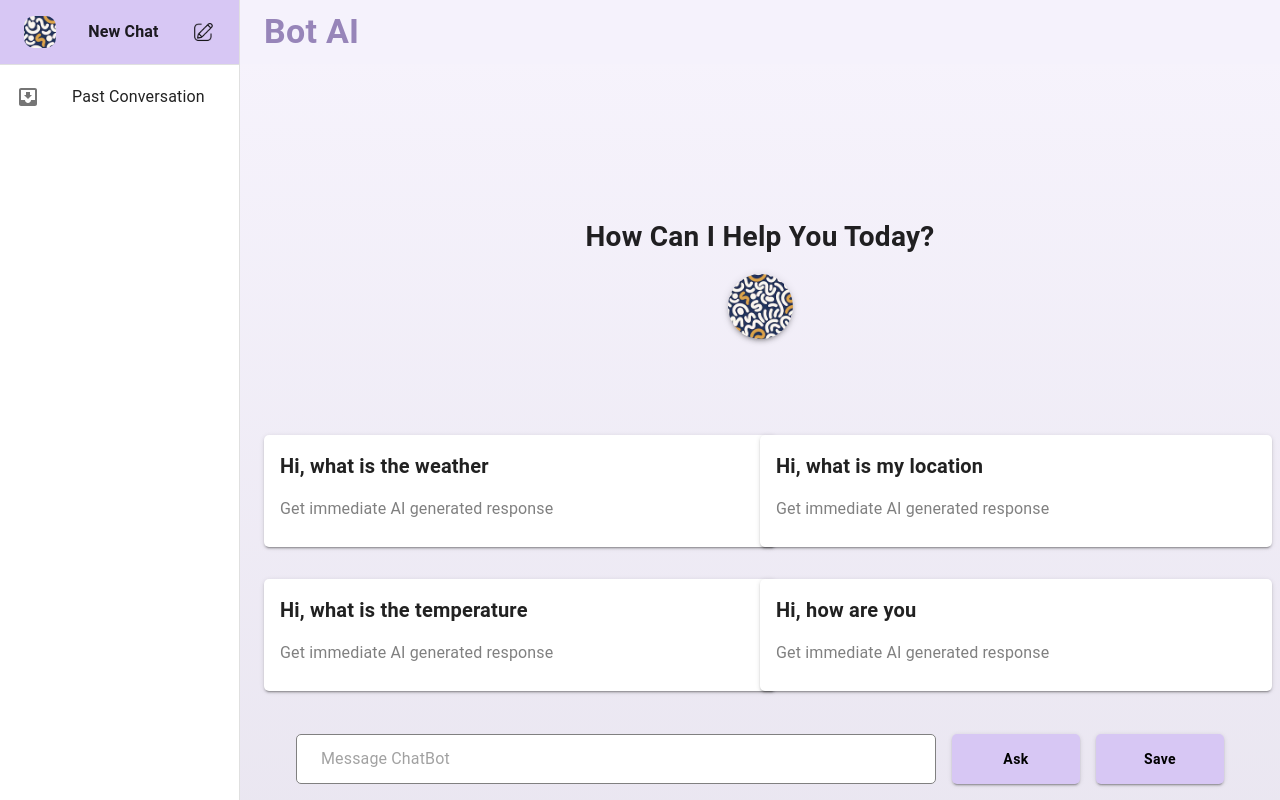
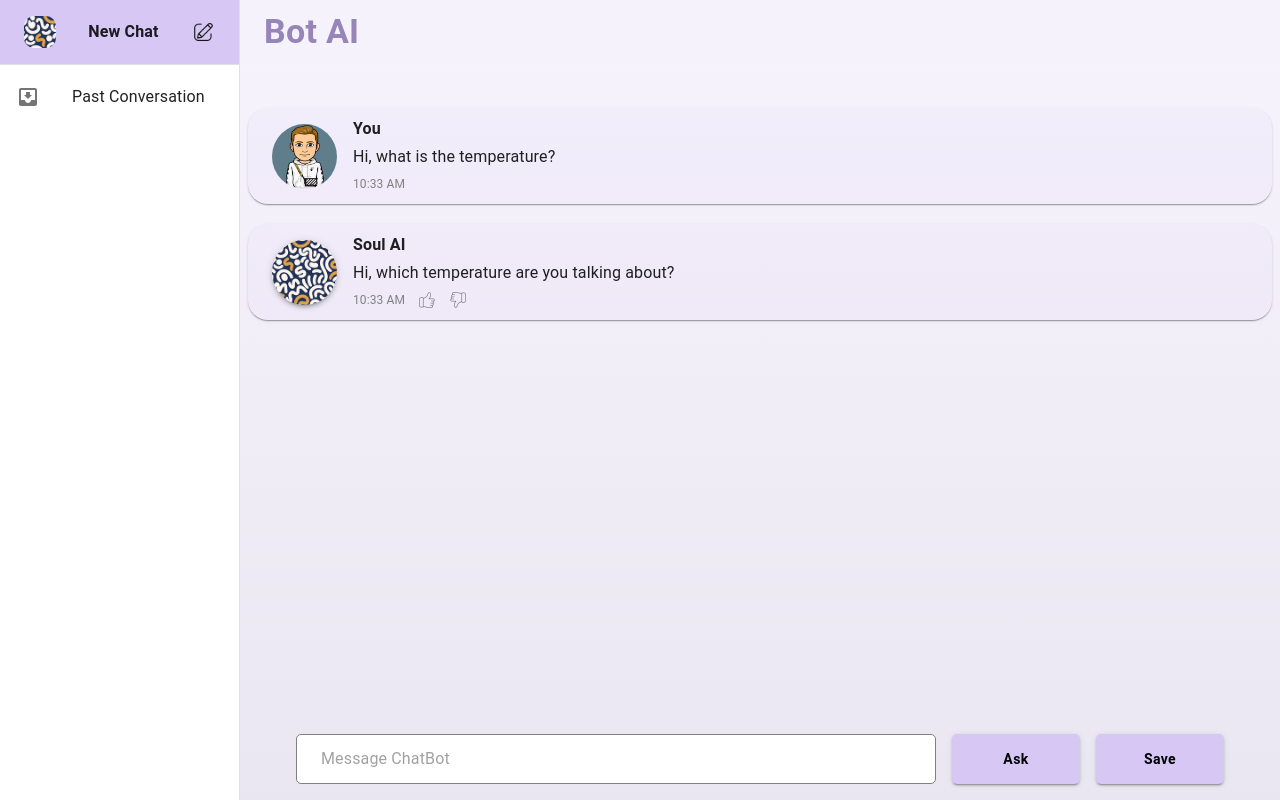
Before and after one commit to abhishekpatil4/chatBot, a React (Vite) app: page / in a window 1280 px wide. Both pictures are taken after a click on the element 512 px from the left and 619 px from the top of the page. Built offline with nearby package versions, Linux system fonts and the light colour scheme.

Commit message:
feat: add functionality to example messages

```diff
--- /dev/null
+++ b/src/components/ContextForWelcomeMsg.jsx
@@ -0,0 +1,2 @@
+import { createContext } from 'react';
+export const ContextForWelcomeMsg = createContext();
--- /dev/null
+++ b/src/components/CurrentMessages.jsx
@@ -0,0 +1,28 @@
+import { Box } from "@mui/material"
+import { useState, useEffect } from "react";
+import Message from "./Message";
+
+const CurrentMessages = () => {
+    const [messages, setMessages] = useState([]);
+    useEffect(() => {
+        const getLocalData = async () => {
+            if (localStorage.getItem("messages")) {
+                const arr = await JSON.parse(localStorage.getItem("messages"));
+                setMessages(arr);
+            }
+        }
+        getLocalData();
+    }, []);
+    return <Box>
+        {
+            messages.length > 0 ?
+                messages.map((msg, idx) =>
+                    <Message key={idx} type={msg.type} message={msg.message} />
+                )
+                :
+                <h3>No data available</h3>
+        }
+    </Box>
+}
+
+export default CurrentMessages;
--- a/src/components/ExampleMessageBox.jsx
+++ b/src/components/ExampleMessageBox.jsx
@@ -15,28 +15,24 @@ function getCurrentTime() {
     return formattedTime;
 }
 
-const ExampleMessageBox = ({ message, id }) => {
+const ExampleMessageBox = ({ message, id, setShowWelcomeMsg }) => {
     const handleClick = () => {
-        console.log("id: ", data[50 + id].id);
-        console.log("question: ", data[50 + id].question);
-        console.log("response: ", data[50 + id].response);
+        setShowWelcomeMsg(false);
         const time = getCurrentTime();
-
         if (localStorage.getItem("messages")) {
             let arr = JSON.parse(localStorage.getItem("messages"));
-            let newData = [
-                {
+            console.log("arr: ", arr);
+            arr.push({
                 type: "user",
                 message: data[50 + id].question,
                 time: time
-                },
-                {
+            })
+            arr.push({
                 type: "bot",
                 message: data[50 + id].response,
                 time: time
-                },
-            ];
-            arr.push(newData);
+            })
+            console.log("arr: ", arr);
             localStorage.setItem("messages", JSON.stringify(arr));
         } else {
             let arr = [
@@ -54,7 +50,7 @@ const ExampleMessageBox = ({ message, id }) => {
             localStorage.setItem("messages", JSON.stringify(arr));
         }
     }
-    return <Grid item xs={12} lg={6} onClick={handleClick} sx={{cursor:'pointer'}}>
+    return <Grid item xs={12} lg={6} onClick={handleClick} sx={{ cursor: 'pointer' }}>
         <Box sx={{ width: { xs: '80vw', sm: '512px' }, height: "112px", backgroundColor: 'white', borderRadius: '5px', padding: '0.5rem', boxShadow: 2, margin: 'auto' }}>
             <Typography sx={{ fontWeight: 700, fontSize: '20px', padding: '0.5rem' }}>
                 {message}
--- a/src/components/WelcomeMessage.jsx
+++ b/src/components/WelcomeMessage.jsx
@@ -8,9 +8,9 @@ import { useMediaQuery } from '@mui/material';
 
 const exampleMsg = ["Hi, what is the weather", "Hi, what is my location", "Hi, what is the temperature", "Hi, how are you"]
 
-const WelcomeMessage = () => {
+const WelcomeMessage = ({ setShowWelcomeMsg }) => {
     const isXs = useMediaQuery((theme) => theme.breakpoints.down('sm'));
-    return <Box sx={{ display: 'flex', justifyContent: 'center', alignItems: 'center', flexDirection: 'column', marginTop: {xs:'8rem', md: '0rem', lg: '8rem' } }}>
+    return <Box sx={{ display: 'flex', justifyContent: 'center', alignItems: 'center', flexDirection: 'column', marginTop: { xs: '8rem', md: '0rem', lg: '8rem' } }}>
         <Typography sx={{ fontWeight: 600, fontSize: { xs: '22px', md: '28px' } }}>
             How Can I Help You Today?
         </Typography>
@@ -24,7 +24,7 @@ const WelcomeMessage = () => {
                         if (isXs && idx === 2) {
                             return null;
                         }
-                        return <ExampleMessageBox key={idx} message={message} id={idx}/>
+                        return <ExampleMessageBox key={idx} message={message} id={idx} setShowWelcomeMsg={setShowWelcomeMsg} />
                     })
                 }
             </Grid>
--- a/src/pages/Home.jsx
+++ b/src/pages/Home.jsx
@@ -28,6 +28,9 @@ import icon from "../assets/icon.png"
 import Message from "../components/Message"
 import useViewportHeight from '../components/useViewPortHeight';
 import WelcomeMessage from "../components/WelcomeMessage";
+import { useState } from 'react';
+import CurrentMessages from '../components/CurrentMessages';
+// import { ContextForWelcomeMsg } from "./components/ContextForWelcomeMsg"
 
 const drawerWidth = 240;
 
@@ -40,6 +43,7 @@ function Home(props) {
     const { window } = props;
     const [mobileOpen, setMobileOpen] = React.useState(false);
     const [isClosing, setIsClosing] = React.useState(false);
+    const [showWelcomeMsg, setShowWelcomeMsg] = useState(true);
 
     const handleDrawerClose = () => {
         setIsClosing(true);
@@ -186,7 +190,11 @@ function Home(props) {
                     <Message type={"user"} message={"Hi!"} />
                     <Message type={"bot"} message={"Hey Abhishek! How are you doing?"} />
                 </Box> */}
-                <WelcomeMessage />
+                {showWelcomeMsg ?
+                    <WelcomeMessage setShowWelcomeMsg={setShowWelcomeMsg} />
+                    :
+                    <CurrentMessages />
+                }
 
                 {/* <Typography paragraph>
                     Lorem ipsum dolor sit amet, consectetur adipiscing elit, sed do eiusmod
```
Lines whose indentation alone changed are shown as unchanged.
